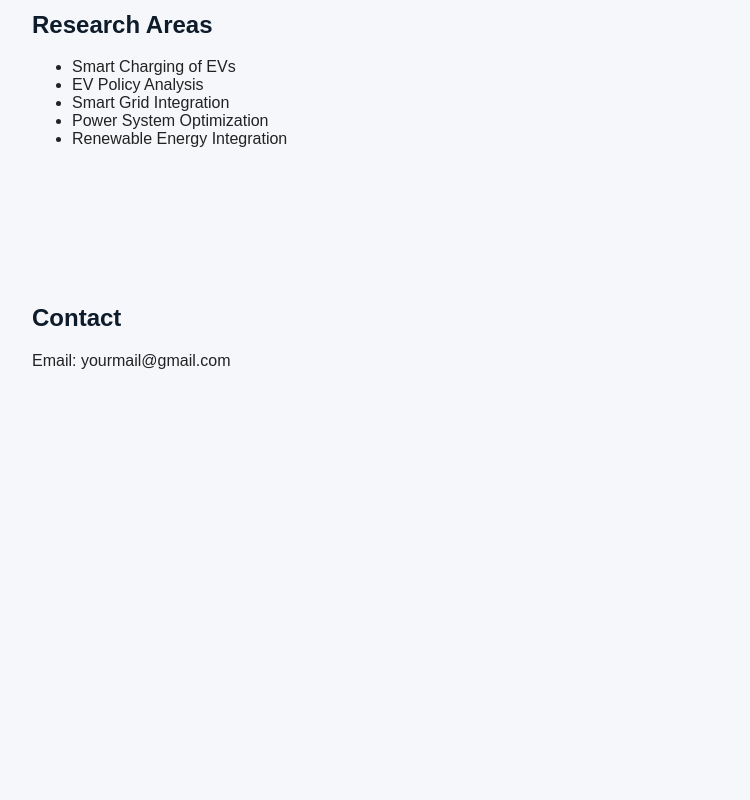
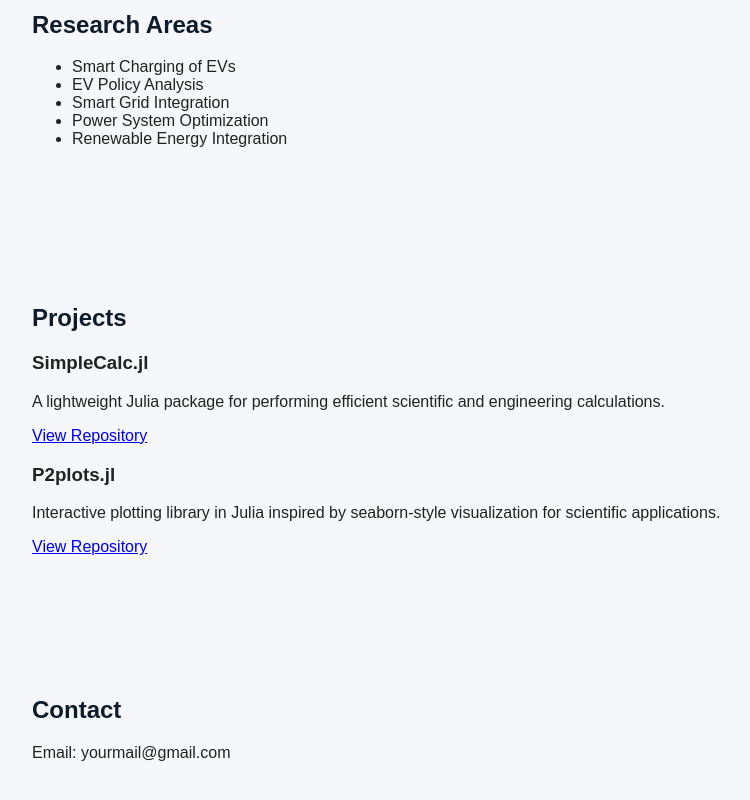
Before and after one commit to Payal-GridIntegration/payal-gridintegration.github.io, a plain HTML site: page index.html in a window 1280 px wide. Shown: the part 1229-2029 px from the top of the page, without its empty margins (96-846 px from the left). Before the commit the page ends 1675 px from the top, so only its background shows below. Drawn offline with Linux system fonts and the light colour scheme.

Commit message:
Update index.html

```diff
--- a/index.html
+++ b/index.html
@@ -46,6 +46,59 @@
     </ul>
 </section>
 
+<section id="projects">
+
+  <h2>Projects</h2>
+
+  <div class="cards">
+
+    <!-- Project 1 -->
+
+    <div class="card">
+
+      <h3>SimpleCalc.jl</h3>
+
+      <p>
+        A lightweight Julia package for performing
+        efficient scientific and engineering calculations.
+      </p>
+
+      <a href="https://github.com/Payal-GridIntegration/SimpleCalc.jl"
+         target="_blank"
+         class="project-btn">
+
+         View Repository
+
+      </a>
+
+    </div>
+
+    <!-- Project 2 -->
+
+    <div class="card">
+
+      <h3>P2plots.jl</h3>
+
+      <p>
+        Interactive plotting library in Julia inspired by
+        seaborn-style visualization for scientific applications.
+      </p>
+
+      <a href="https://github.com/Payal-GridIntegration/P2plots.jl"
+         target="_blank"
+         class="project-btn">
+
+         View Repository
+
+      </a>
+
+    </div>
+
+  </div>
+
+</section>
+
+
 <section id="contact">
     <h2>Contact</h2>
     <p>Email: yourmail@gmail.com</p>
```
